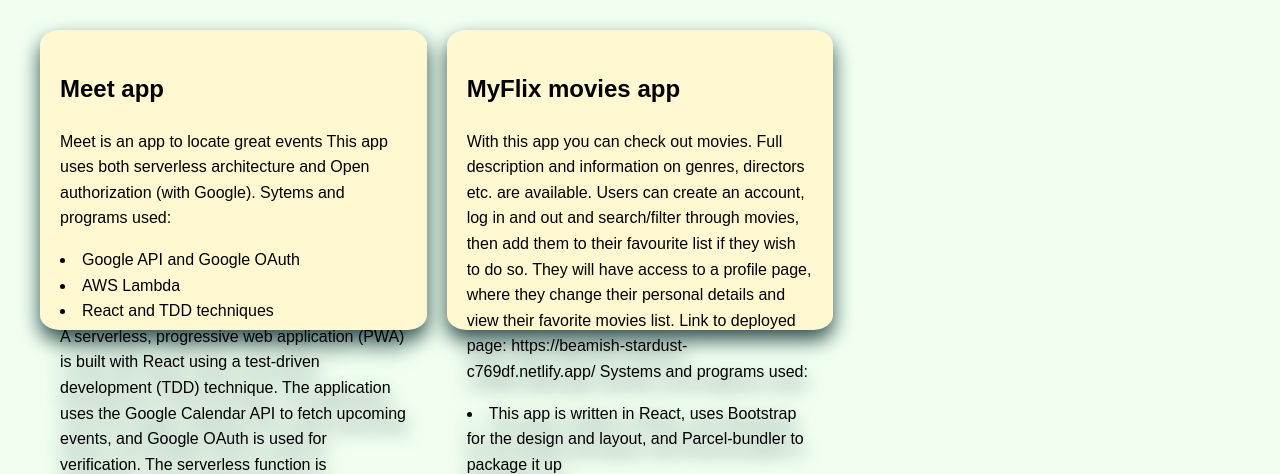
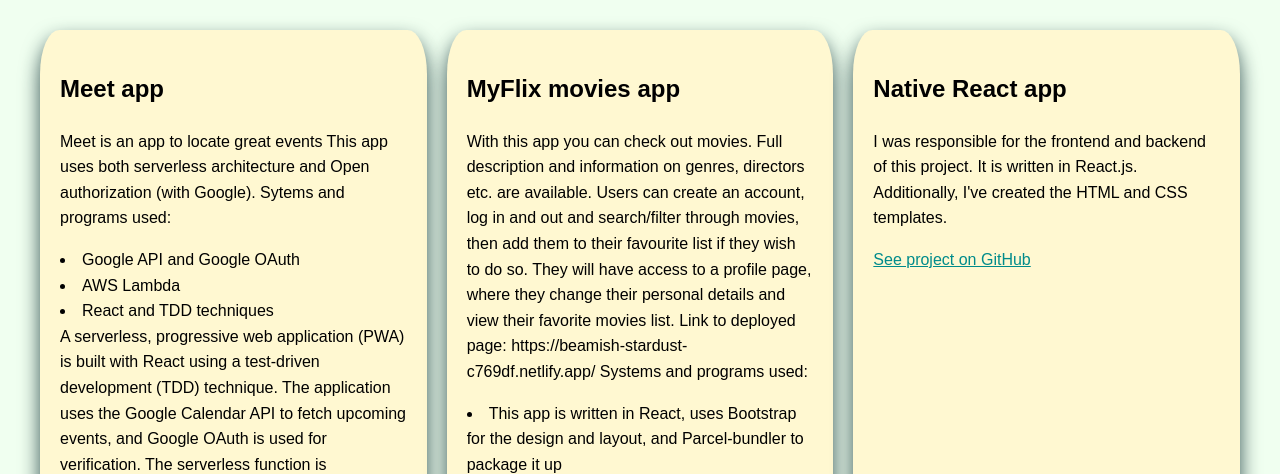
Before and after one commit to maaikevp/Portfolio-website, a website: page work.html in a window 1280 px wide. Shown: the part 283-757 px from the top of the page. Drawn offline with Linux system fonts and the light colour scheme; a web font is replaced by a local one.

Commit message:
Addition of project and grid adjustments

```diff
--- a/css/style.production.css
+++ b/css/style.production.css
@@ -241,14 +241,15 @@
 .grid {
 display: -ms-grid;
 display: grid;
--ms-grid-columns: 1fr 1fr;
-grid-template-columns: 1fr 1fr;
+-ms-grid-columns: 450px 450px;
+grid-template-columns: 450px 450px;
 /* -ms-grid-columns: 300px 300px 300px;
 grid-template-columns: 300px 300px 300px; */
--ms-grid-rows: auto auto;
-grid-template-rows: 300px 300px;
+/* -ms-grid-rows: auto auto;
+grid-template-rows: auto auto; */
 -ms-grid-columns: [first] 40px;
 grid-template-columns: [first] 40px;
+/* align-items: start; */
 
 }
 
--- a/work.html
+++ b/work.html
@@ -112,15 +112,15 @@
             </p>
             <a href="#">See project on GitHub</a>
          </div>
-         <!-- <div class="grid__item">
-            <h2>Native IOS</h2>
+         <div class="grid__item">
+            <h2>Native React app</h2>
             <p>
-               I was responsible for the frontend of this project. It’s written in React.js. Additionally, I've created
-               the HTML and CSS templates.
+               I was responsible for the frontend and backend of this project. It is written in React.js. Additionally,
+               I've created the HTML and CSS templates.
             </p>
             <a href="#">See project on GitHub</a>
          </div>
-         <div class="grid__item">
+         <!-- <div class="grid__item">
             <h2>Fancy website</h2>
             <p>
                I designed a fancy website in this project, hereby programming both front and back end.
```
